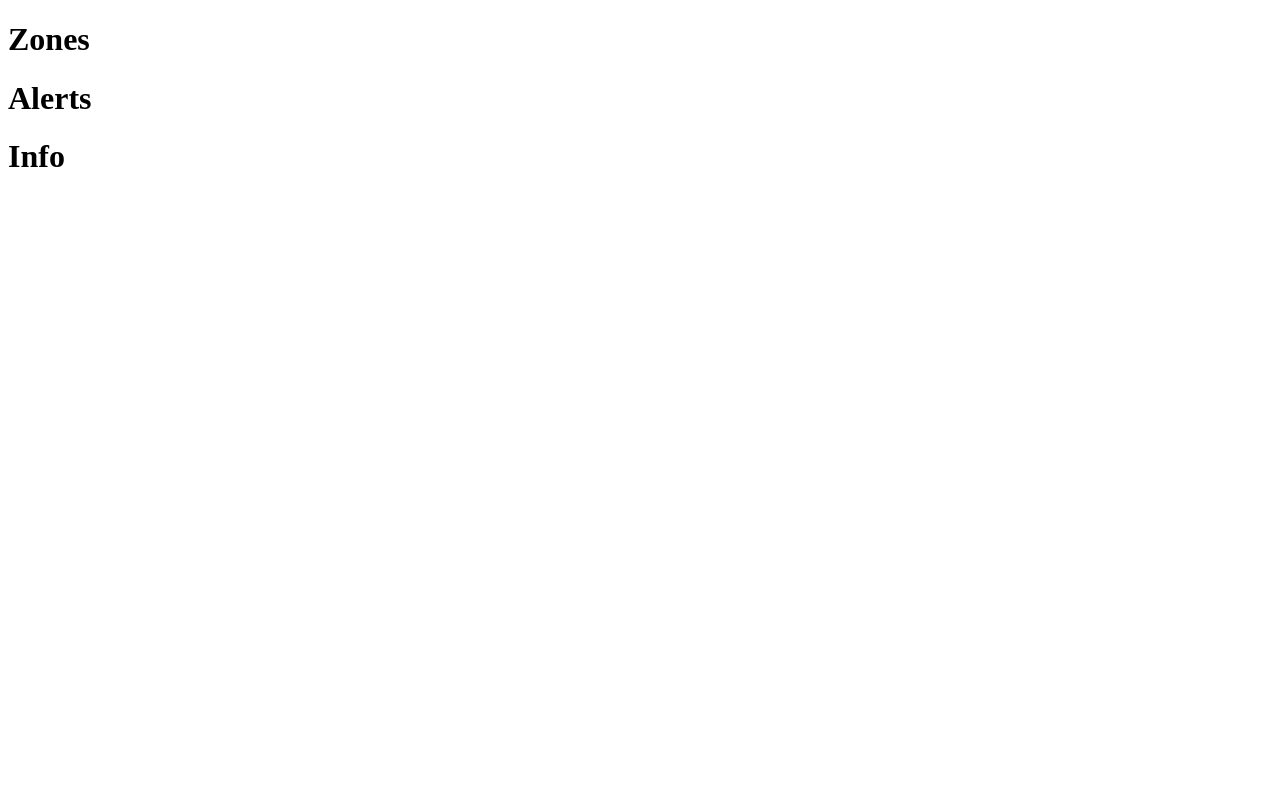
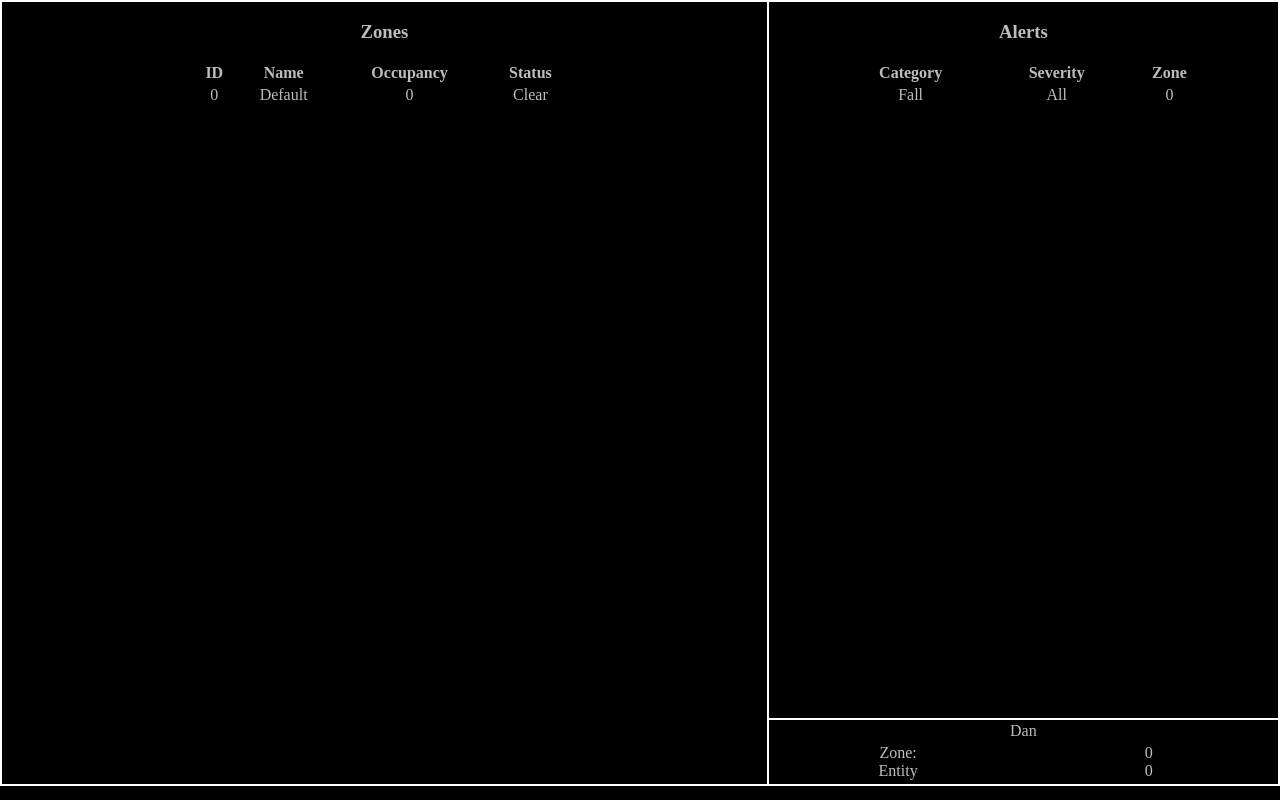
Before and after one commit to Dante12129/DangerZone, a plain HTML site: page src/resources/index.html in a window 1280 px wide. Drawn offline with Linux system fonts and the light colour scheme.

Commit message:
Full Base Layout Of All Parts Of Screen

```diff
--- a/src/resources/index.html
+++ b/src/resources/index.html
@@ -4,17 +4,58 @@
 <head>
     <meta charset="UTF-8">
     <title>DangerZone</title>
+    <link rel="stylesheet" href="main.css">
 </head>
 
 <body>
-<div>
-    <h1>Zones</h1>
-</div>
-<div>
-    <h1>Alerts</h1>
-</div>
-<div>
-    <h1>Info</h1>
+<div class="main">
+    <div class="zones">
+        <h3>Zones</h3>
+        <table>
+            <thead>
+            <tr>
+                <th>ID</th>
+                <th>Name</th>
+                <th>Occupancy</th>
+                <th>Status</th>
+            </tr>
+            </thead>
+            <tbody>
+            <tr>
+                <td>0</td>
+                <td>Default</td>
+                <td>0</td>
+                <td>Clear</td>
+            </tr>
+            </tbody>
+        </table>
+    </div>
+
+    <div class="alerts">
+        <h3>Alerts</h3>
+        <table class="alerts">
+            <thead>
+            <tr>
+                <th>Category</th>
+                <th>Severity</th>
+                <th>Zone</th>
+            </tr>
+            </thead>
+            <tbody>
+            <tr>
+                <td>Fall</td>
+                <td>All</td>
+                <td>0</td>
+            </tr>
+            </tbody>
+        </table>
+    </div>
+
+    <div class="info">
+        <p id="name">Dan</p>
+<!--        <p class="ids"><span id="zone">Zone</span><span id="entity">ID</span></p>-->
+        <p class="ids">Zone: <span id="zone">0</span> Entity<span id="entity">0</span></p>
+    </div>
 </div>
 </body>
 
--- /dev/null
+++ b/src/resources/main.css
@@ -0,0 +1,55 @@
+html, body {
+    background: black;
+    color: #bdbdbd;
+    text-align: center;
+
+    margin: 0;
+    height: 99%;
+}
+
+div {
+    border: 1px solid white;
+}
+
+table.alerts {
+    width: 75%;
+}
+
+table {
+    margin: 0 auto;
+    width: 50%;
+}
+
+div.main {
+    height: 100%;
+    display: grid;
+    grid-template-columns: repeat(5, 1fr);
+    grid-template-rows: auto auto auto fit-content(80px);
+    grid-template-areas:
+    "tl tl tl tr tr"
+    "tl tl tl tr tr"
+    "tl tl tl tr tr"
+    "tl tl tl bt bt";
+}
+
+div.zones {
+    grid-area: tl;
+}
+
+div.alerts {
+    grid-area: tr;
+}
+
+div.info {
+    grid-area: bt;
+}
+
+p.ids {
+    margin: 4px;
+    display: grid;
+    grid-template-columns: repeat(2, 1fr);
+}
+
+p#name {
+    margin: 2px;
+}
```
